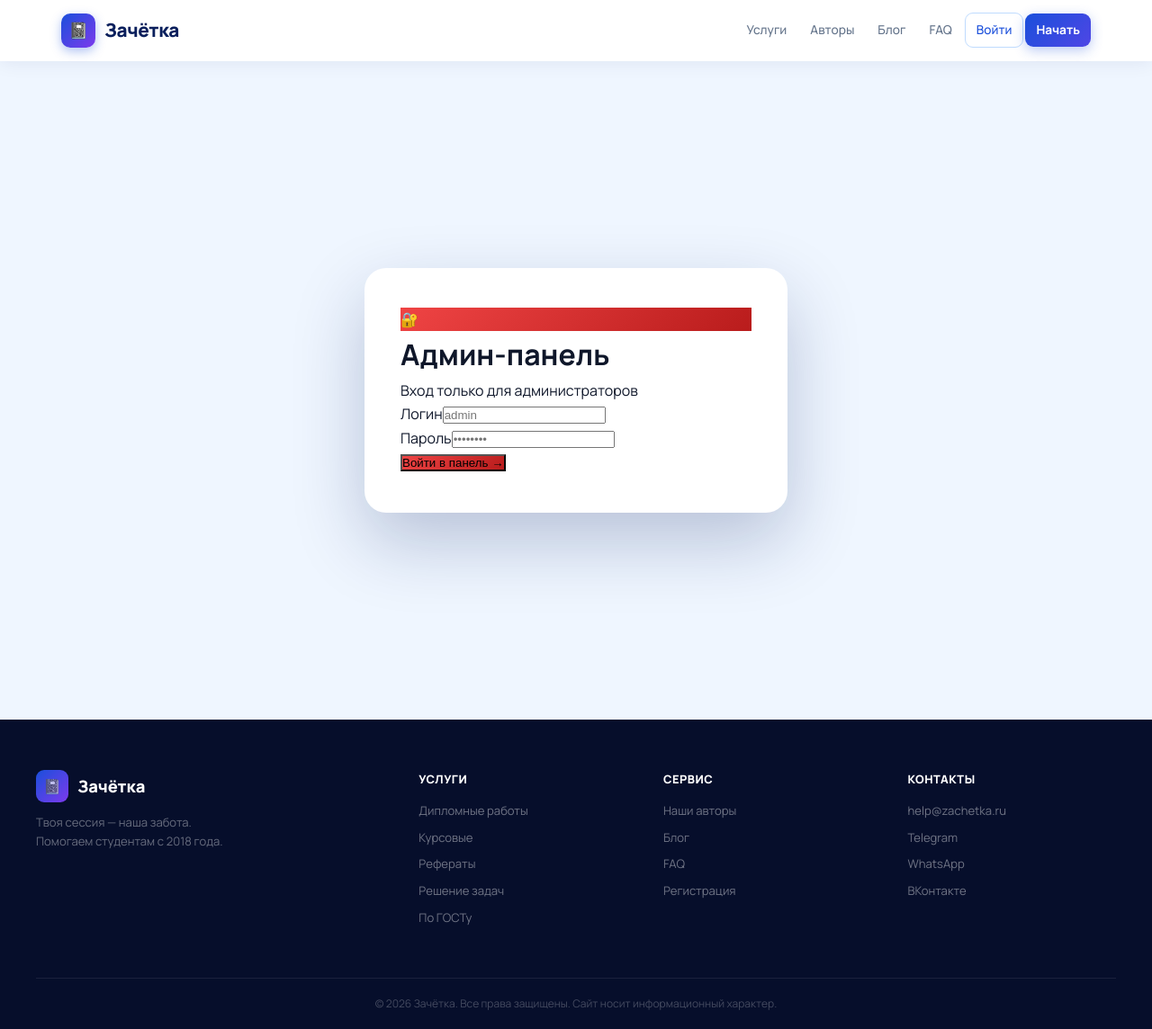
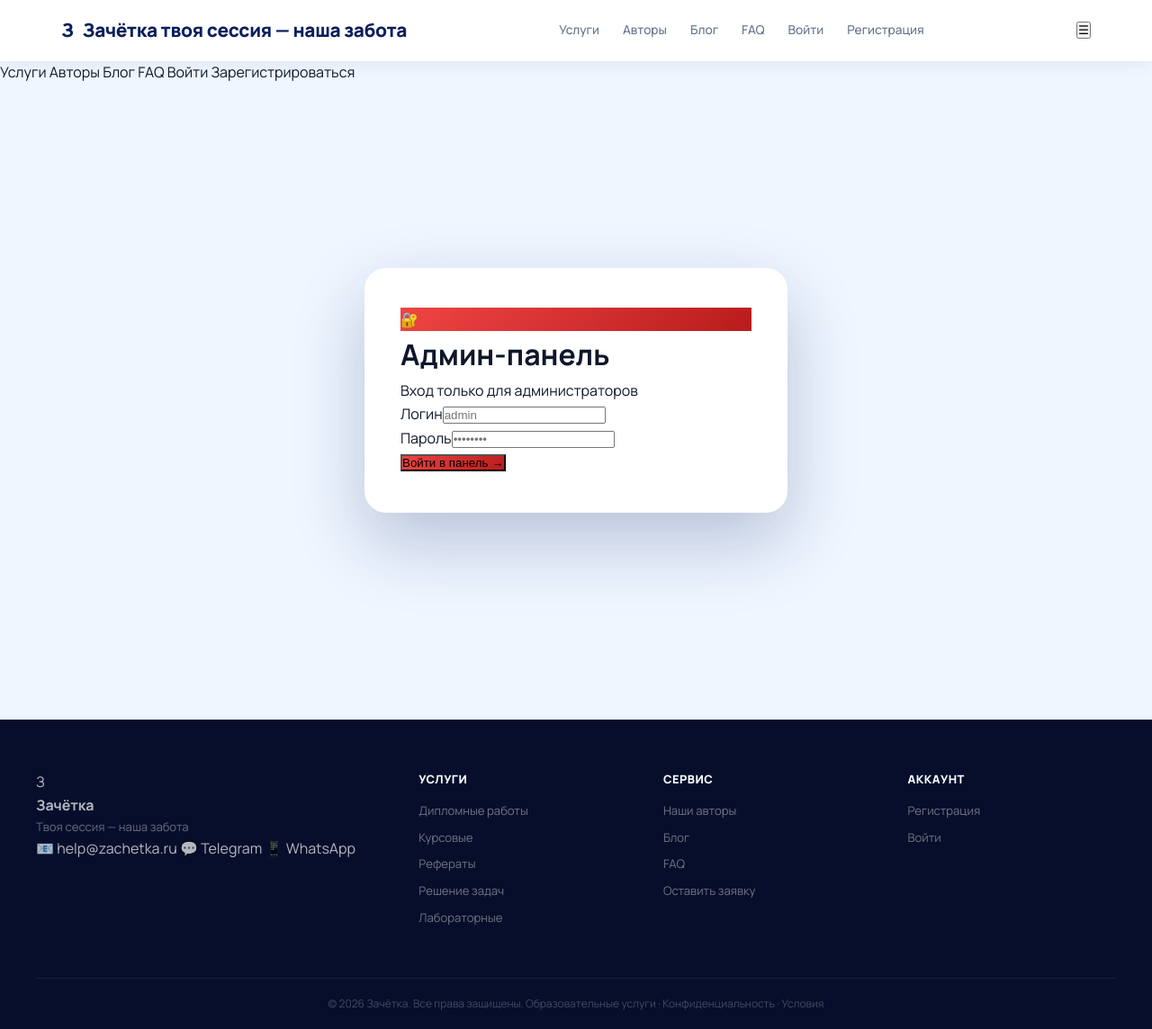
Before and after one commit to sbg04/zachetka, a Flask app: page /admin in a window 1280 px wide. Shown: the whole page at 90% size. Run offline with Flask 3, Linux system fonts and the light colour scheme.

Commit message:
fix base template

```diff
--- a/templates/base.html
+++ b/templates/base.html
@@ -2,33 +2,50 @@
 <html lang="ru">
 <head>
   <meta charset="UTF-8"/>
-  <meta name="viewport" content="width=device-width, initial-scale=1.0"/>
+  <meta name="viewport" content="width=device-width,initial-scale=1.0"/>
   <title>{% block title %}Зачётка — Твоя сессия, наша забота{% endblock %}</title>
   <link rel="preconnect" href="https://fonts.googleapis.com">
-  <link href="https://fonts.googleapis.com/css2?family=Manrope:wght@400;500;600;700;800;900&family=Playfair+Display:wght@700;800&display=swap" rel="stylesheet">
+  <link href="https://fonts.googleapis.com/css2?family=Inter:wght@400;500;600;700;800;900&family=Playfair+Display:wght@700;800&display=swap" rel="stylesheet">
   <link rel="stylesheet" href="{{ url_for('static', filename='css/style.css') }}">
 </head>
 <body>
 
-<nav class="navbar">
+<nav class="navbar" id="navbar">
   <div class="nav-inner">
     <a href="{{ url_for('index') }}" class="nav-logo">
-      <div class="nav-logo-icon">📓</div>
-      Зачётка
+      <div class="logo-icon">З</div>
+      <div class="logo-text">
+        <span class="logo-name">Зачётка</span>
+        <span class="logo-slogan">твоя сессия — наша забота</span>
+      </div>
     </a>
     <div class="nav-links">
       <a href="{{ url_for('services') }}">Услуги</a>
-      <a href="{{ url_for('executors') }}">Авторы</a>
+      <a href="{{ url_for('experts') }}">Авторы</a>
       <a href="{{ url_for('blog') }}">Блог</a>
       <a href="{{ url_for('faq') }}">FAQ</a>
       {% if current_user.is_authenticated %}
-        <a href="{{ url_for('new_order') }}" class="nav-btn-order">+ Заявка</a>
-        <a href="{{ url_for('dashboard') }}" class="nav-btn-dash">Кабинет</a>
+        <a href="{{ url_for('new_order') }}" class="nav-btn nav-btn--order">+ Заявка</a>
+        <a href="{{ url_for('dashboard') }}" class="nav-btn nav-btn--dash">Кабинет</a>
       {% else %}
-        <a href="{{ url_for('login') }}" class="nav-btn-login">Войти</a>
-        <a href="{{ url_for('register') }}" class="nav-btn-order">Начать</a>
+        <a href="{{ url_for('login') }}" class="nav-btn nav-btn--login">Войти</a>
+        <a href="{{ url_for('register') }}" class="nav-btn nav-btn--order">Регистрация</a>
       {% endif %}
     </div>
+    <button class="nav-burger" id="burger" onclick="toggleMenu()">☰</button>
+  </div>
+  <div class="nav-mobile" id="navMobile">
+    <a href="{{ url_for('services') }}">Услуги</a>
+    <a href="{{ url_for('experts') }}">Авторы</a>
+    <a href="{{ url_for('blog') }}">Блог</a>
+    <a href="{{ url_for('faq') }}">FAQ</a>
+    {% if current_user.is_authenticated %}
+      <a href="{{ url_for('new_order') }}">+ Новая заявка</a>
+      <a href="{{ url_for('dashboard') }}">Личный кабинет</a>
+    {% else %}
+      <a href="{{ url_for('login') }}">Войти</a>
+      <a href="{{ url_for('register') }}">Зарегистрироваться</a>
+    {% endif %}
   </div>
 </nav>
 
@@ -36,7 +53,9 @@
   {% if messages %}
     <div class="flash-wrap">
       {% for cat, msg in messages %}
-        <div class="flash flash--{{ cat }}">{{ msg }}</div>
+        <div class="flash flash--{{ cat }}">
+          <span>{{ '✅' if cat=='success' else '❌' }}</span> {{ msg }}
+        </div>
       {% endfor %}
     </div>
   {% endif %}
@@ -45,13 +64,17 @@
 {% block content %}{% endblock %}
 
 <footer class="footer">
+  <div class="footer-glow"></div>
   <div class="footer-inner">
     <div class="footer-brand">
-      <div class="footer-logo">
-        <div class="footer-logo-icon">📓</div>
-        <strong>Зачётка</strong>
+      <div class="logo-icon logo-icon--sm">З</div>
+      <strong>Зачётка</strong>
+      <p>Твоя сессия — наша забота</p>
+      <div class="footer-contacts">
+        <a href="mailto:help@zachetka.ru">📧 help@zachetka.ru</a>
+        <a href="#">💬 Telegram</a>
+        <a href="#">📱 WhatsApp</a>
       </div>
-      <p>Твоя сессия — наша забота.<br>Помогаем студентам с 2018 года.</p>
     </div>
     <div class="footer-cols">
       <div>
@@ -60,25 +83,30 @@
         <a href="{{ url_for('services') }}">Курсовые</a>
         <a href="{{ url_for('services') }}">Рефераты</a>
         <a href="{{ url_for('services') }}">Решение задач</a>
-        <a href="{{ url_for('services') }}">По ГОСТу</a>
+        <a href="{{ url_for('services') }}">Лабораторные</a>
       </div>
       <div>
         <h4>Сервис</h4>
-        <a href="{{ url_for('executors') }}">Наши авторы</a>
+        <a href="{{ url_for('experts') }}">Наши авторы</a>
         <a href="{{ url_for('blog') }}">Блог</a>
         <a href="{{ url_for('faq') }}">FAQ</a>
-        <a href="{{ url_for('register') }}">Регистрация</a>
+        <a href="{{ url_for('new_order') }}">Оставить заявку</a>
       </div>
       <div>
-        <h4>Контакты</h4>
-        <a href="mailto:help@zachetka.ru">help@zachetka.ru</a>
-        <a href="#">Telegram</a>
-        <a href="#">WhatsApp</a>
-        <a href="#">ВКонтакте</a>
+        <h4>Аккаунт</h4>
+        <a href="{{ url_for('register') }}">Регистрация</a>
+        <a href="{{ url_for('login') }}">Войти</a>
+        {% if current_user.is_authenticated %}
+        <a href="{{ url_for('dashboard') }}">Мои заявки</a>
+        <a href="{{ url_for('profile') }}">Профиль</a>
+        {% endif %}
       </div>
     </div>
   </div>
-  <div class="footer-bottom">© 2026 Зачётка. Все права защищены. Сайт носит информационный характер.</div>
+  <div class="footer-bottom">
+    <span>© 2026 Зачётка. Все права защищены.</span>
+    <span>Образовательные услуги · Конфиденциальность · Условия</span>
+  </div>
 </footer>
 
 <script src="{{ url_for('static', filename='js/main.js') }}"></script>
```
